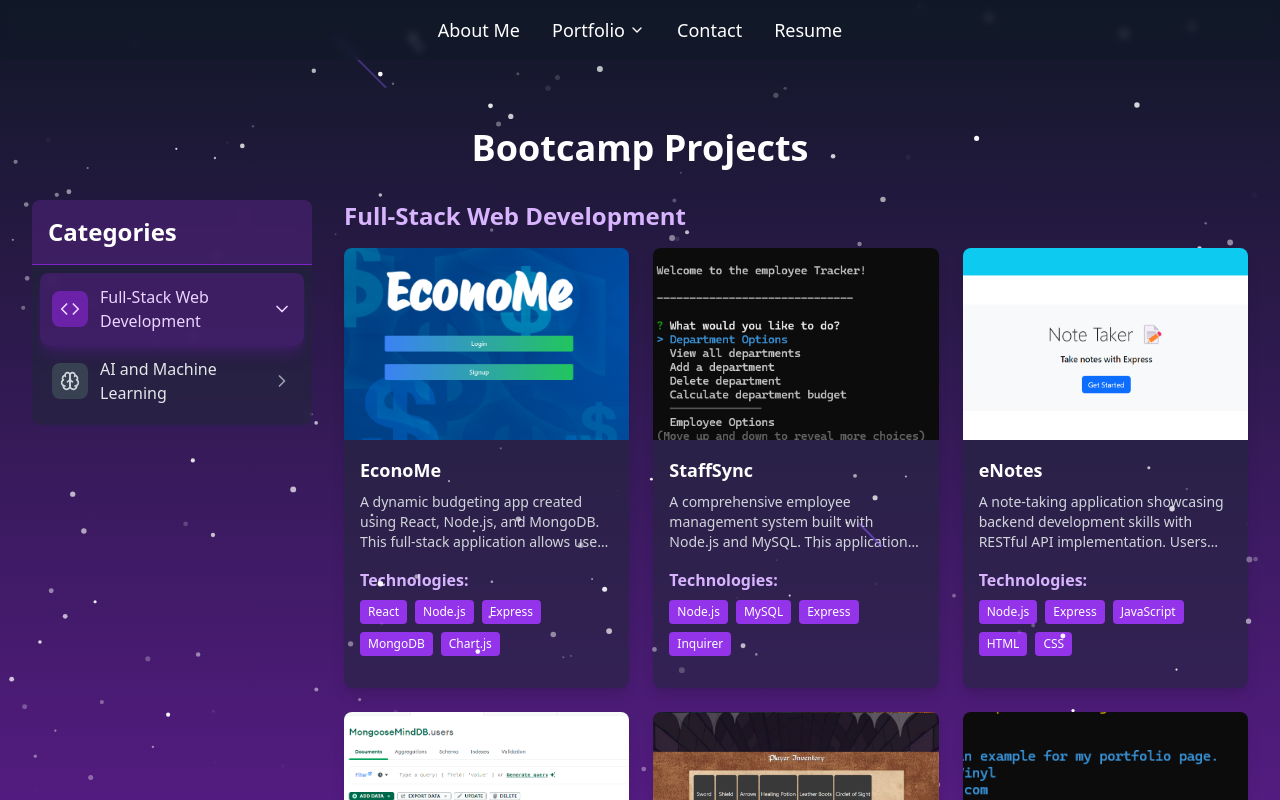
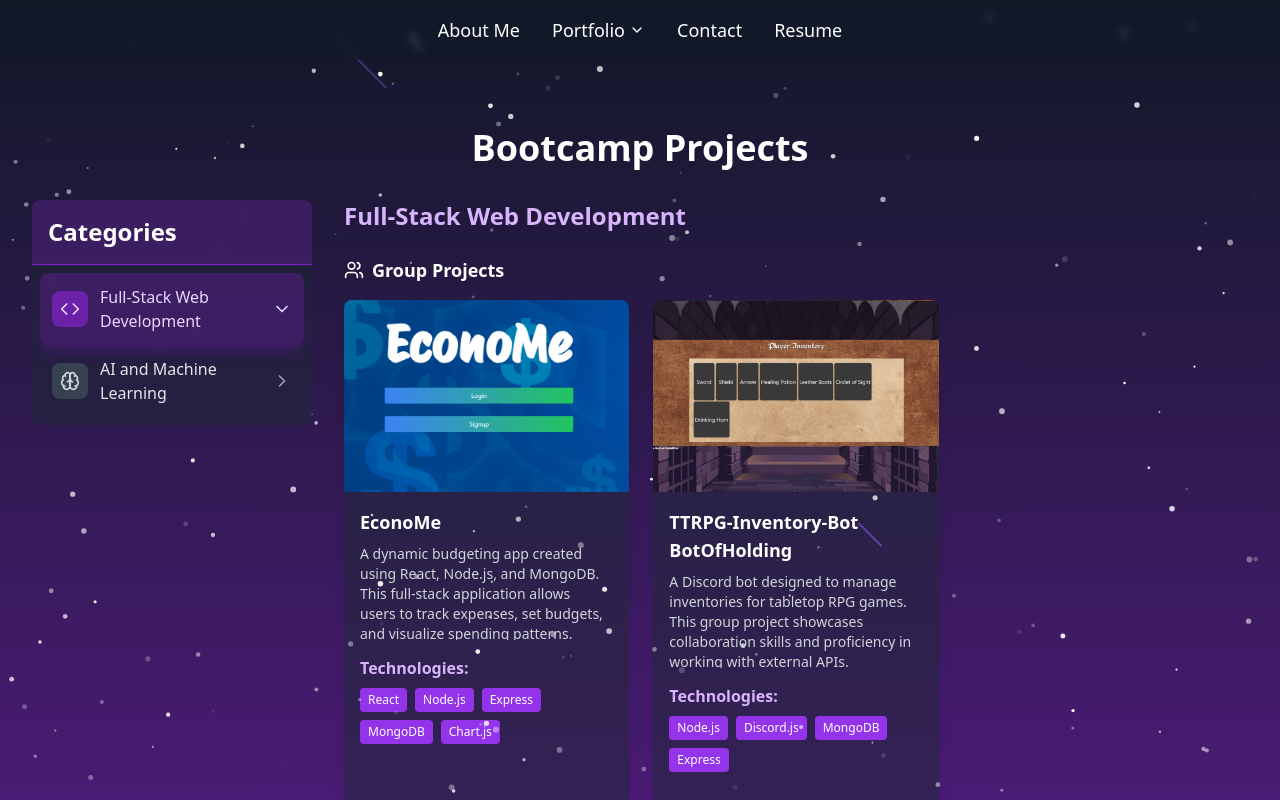
Before and after one commit to SikoticVinyl/SiksReactPortfolio, a React (Vite) app: page /portfolio/bootcamp in a window 1280 px wide. Both pictures are taken after a click on the button "Full-Stack Web Development". Built offline with nearby package versions, Linux system fonts and the light colour scheme.

Commit message:
fixed layout to sort and display projects.

```diff
--- a/src/components/PortfolioPage.jsx
+++ b/src/components/PortfolioPage.jsx
@@ -1,20 +1,27 @@
-import React, { useState } from 'react';
+import React, { useState, useMemo } from 'react';
 import { useParams } from 'react-router-dom';
 import Project from './Project';
 import projectData from '../data/projects.json';
-import { ChevronRight, FolderIcon, Code, Brain } from 'lucide-react';
+import { ChevronRight, FolderIcon, Code, Brain, Users, User } from 'lucide-react';
 
 const PortfolioPage = () => {
   const { category } = useParams();
   const [openCategories, setOpenCategories] = useState({});
 
-  const filteredProjects = projectData.filter(project => {
+  const filteredProjects = useMemo(() => {
+    if (!Array.isArray(projectData)) return [];
+
+    return projectData.filter(project => {
       if (category === 'personal') return project.type === 'personal';
       if (category === 'bootcamp') return project.type === 'school';
       return false;
     });
+  }, [category]);
 
-  const categories = [...new Set(filteredProjects.map(project => project.category))];
+  const categories = useMemo(() => {
+    if (!Array.isArray(filteredProjects)) return [];
+    return [...new Set(filteredProjects.map(project => project.category))].filter(Boolean);
+  }, [filteredProjects]);
 
   const toggleCategory = (categoryName) => {
     setOpenCategories(prev => ({
@@ -33,6 +40,25 @@ const PortfolioPage = () => {
         return <FolderIcon className="w-5 h-5" />;
     }
   };
+
+  const getProjectsByType = (projectCategory, isGroup) => {
+    if (!Array.isArray(filteredProjects)) return [];
+    return filteredProjects.filter(project =>
+      project.category === projectCategory &&
+      Boolean(project.isGroupProject) === isGroup
+    );
+  };
+
+  if (!Array.isArray(filteredProjects) || filteredProjects.length === 0) {
+    return (
+      <div className="py-8 sm:py-12 text-center">
+        <h1 className="text-3xl sm:text-4xl font-bold text-white mb-4">
+          {category.charAt(0).toUpperCase() + category.slice(1)} Projects
+        </h1>
+        <p className="text-gray-300">No projects found in this category.</p>
+      </div>
+    );
+  }
 
   return (
     <div className="py-8 sm:py-12">
@@ -106,18 +132,46 @@ const PortfolioPage = () => {
 
         {/* Projects grid */}
         <div className="lg:col-span-3">
-          {categories.map((projectCategory) => (
-            <div key={projectCategory} className={`mb-8 ${openCategories[projectCategory] ? '' : 'hidden'}`}>
-              <h2 className="text-xl sm:text-2xl font-semibold text-purple-300 mb-4">{projectCategory}</h2>
+          {categories.map((projectCategory) => {
+            const groupProjects = getProjectsByType(projectCategory, true);
+            const individualProjects = getProjectsByType(projectCategory, false);
+
+            return (
+              <div key={projectCategory} className={`mb-12 ${openCategories[projectCategory] ? '' : 'hidden'}`}>
+                <h2 className="text-xl sm:text-2xl font-semibold text-purple-300 mb-6">{projectCategory}</h2>
+
+                {/* Group Projects */}
+                {groupProjects.length > 0 && (
+                  <div className="mb-8">
+                    <h3 className="text-lg font-semibold text-white mb-4 flex items-center">
+                      <Users className="w-5 h-5 mr-2" />
+                      Group Projects
+                    </h3>
                     <div className="grid grid-cols-1 sm:grid-cols-2 lg:grid-cols-3 gap-6">
-                {filteredProjects
-                  .filter(project => project.category === projectCategory)
-                  .map(project => (
+                      {groupProjects.map(project => (
                         <Project key={project.id} {...project} />
                       ))}
                     </div>
                   </div>
+                )}
+
+                {/* Individual Projects */}
+                {individualProjects.length > 0 && (
+                  <div>
+                    <h3 className="text-lg font-semibold text-white mb-4 flex items-center">
+                      <User className="w-5 h-5 mr-2" />
+                      Individual Projects
+                    </h3>
+                    <div className="grid grid-cols-1 sm:grid-cols-2 lg:grid-cols-3 gap-6">
+                      {individualProjects.map(project => (
+                        <Project key={project.id} {...project} />
                       ))}
+                    </div>
+                  </div>
+                )}
+              </div>
+            );
+          })}
         </div>
       </div>
     </div>
--- a/src/components/Project.jsx
+++ b/src/components/Project.jsx
@@ -1,7 +1,41 @@
-import React from 'react';
-import { ExternalLink, Github } from 'lucide-react';
+import React, { useState, useRef, useLayoutEffect } from 'react';
+import { ExternalLink, Github, ChevronDown, ChevronUp } from 'lucide-react';
 
 const Project = ({ title, description, image, deployedUrl, repoUrl, technologies }) => {
+  const [isExpanded, setIsExpanded] = useState(false);
+  const [hasOverflow, setHasOverflow] = useState(false);
+  const descriptionRef = useRef(null);
+
+  const MIN_CHARS_FOR_OVERFLOW = 200;
+  const shouldShowReadMore = description.length > MIN_CHARS_FOR_OVERFLOW && hasOverflow;
+
+  const toggleExpanded = () => {
+    setIsExpanded(prev => !prev);
+  };
+
+  useLayoutEffect(() => {
+    const checkOverflow = () => {
+      if (descriptionRef.current) {
+        const isOverflowing = descriptionRef.current.scrollHeight > descriptionRef.current.clientHeight;
+        setHasOverflow(isOverflowing);
+      }
+    };
+
+    checkOverflow();
+
+    // Set up ResizeObserver to check for overflow on content changes
+    const resizeObserver = new ResizeObserver(checkOverflow);
+    if (descriptionRef.current) {
+      resizeObserver.observe(descriptionRef.current);
+    }
+
+    return () => {
+      if (descriptionRef.current) {
+        resizeObserver.unobserve(descriptionRef.current);
+      }
+    };
+  }, [description]);
+
   return (
     <div className="bg-gray-800 bg-opacity-50 rounded-lg overflow-hidden shadow-lg hover:shadow-xl transition-shadow duration-300">
       <div className="relative">
@@ -42,7 +76,32 @@ const Project = ({ title, description, image, deployedUrl, repoUrl, technologies
       </div>
       <div className="p-4">
         <h3 className="font-bold text-lg mb-2 text-white">{title}</h3>
-        <p className="text-gray-300 text-sm mb-4 line-clamp-3">{description}</p>
+        <div className="relative">
+          <div
+            ref={descriptionRef}
+            className={`text-gray-300 text-sm mb-4 overflow-hidden transition-all duration-300 ease-in-out ${
+              isExpanded ? 'max-h-[500px]' : 'max-h-24'
+            }`}
+          >
+            <p className="pr-2">{description}</p>
+          </div>
+          {shouldShowReadMore && (
+            <button
+              onClick={toggleExpanded}
+              className="w-full text-center py-1 text-purple-400 hover:text-purple-300 transition-colors duration-200 flex items-center justify-center gap-1 group"
+            >
+              <span>{isExpanded ? 'Show Less' : 'Read More'}</span>
+              {isExpanded ? (
+                <ChevronUp className="w-4 h-4 group-hover:-translate-y-0.5 transition-transform duration-200" />
+              ) : (
+                <ChevronDown className="w-4 h-4 group-hover:translate-y-0.5 transition-transform duration-200" />
+              )}
+            </button>
+          )}
+          {!isExpanded && shouldShowReadMore && (
+            <div className="absolute bottom-0 left-0 right-0 h-8 bg-gradient-to-t from-gray-800 to-transparent pointer-events-none" />
+          )}
+        </div>
         {technologies && (
           <div className="mb-4">
             <h4 className="font-semibold text-purple-300 mb-2">Technologies:</h4>
--- a/src/data/projects.json
+++ b/src/data/projects.json
@@ -87,7 +87,7 @@
     "id": 8,
     "title": "Time Series Analysis with Prophet",
     "description": "This project involves analyzing and forecasting search trends data for MercadoLibre, an e-commerce platform, using Facebook's Prophet library for time series analysis. The project focuses on identifying trends, seasonality, and correlations between search traffic and stock price patterns.",
-    "image": "/assets/prophet.png",
+    "image": "/assets/prophetgraph.png",
     "deployedUrl": "",
     "repoUrl": "https://github.com/SikoticVinyl/prophet-challenge",
     "type": "school",
```
Also changed, not shown: 1 other file (tests, documents, lock files or other folders). Lines whose indentation alone changed are shown as unchanged.
